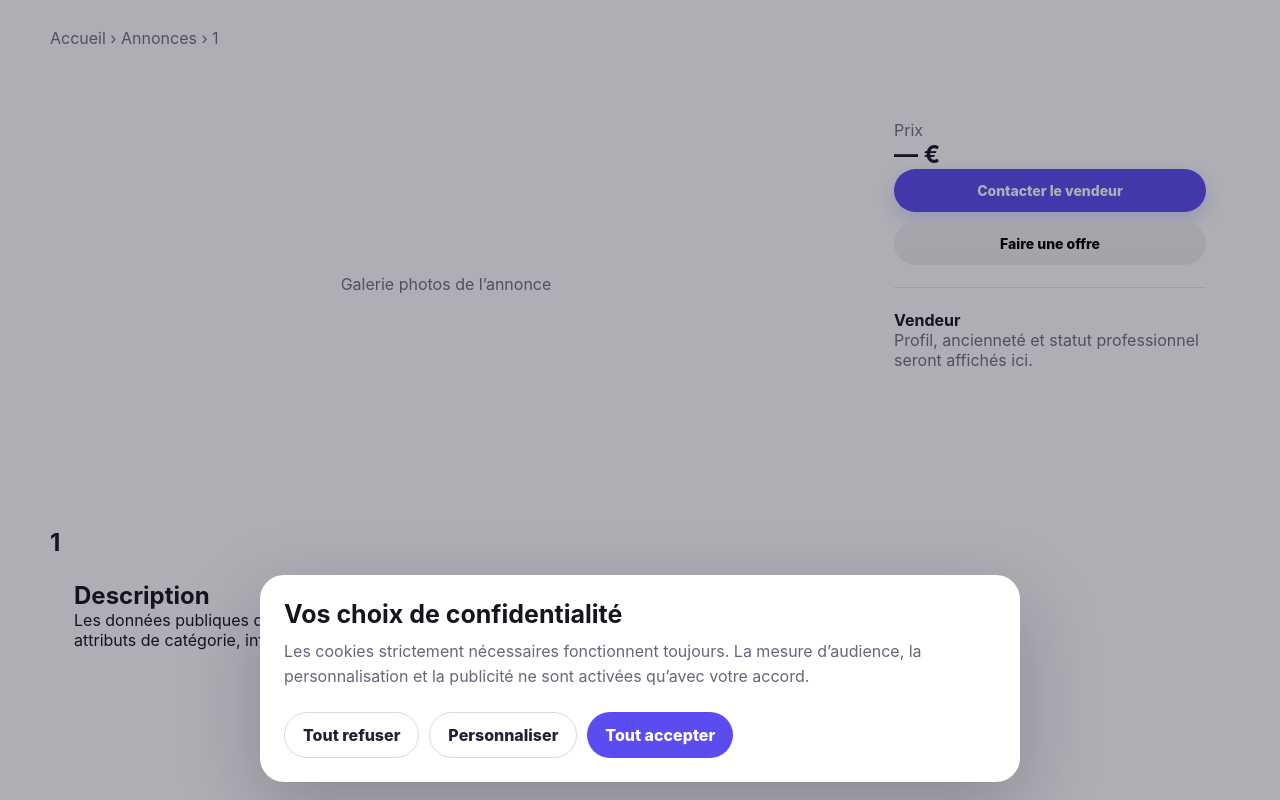
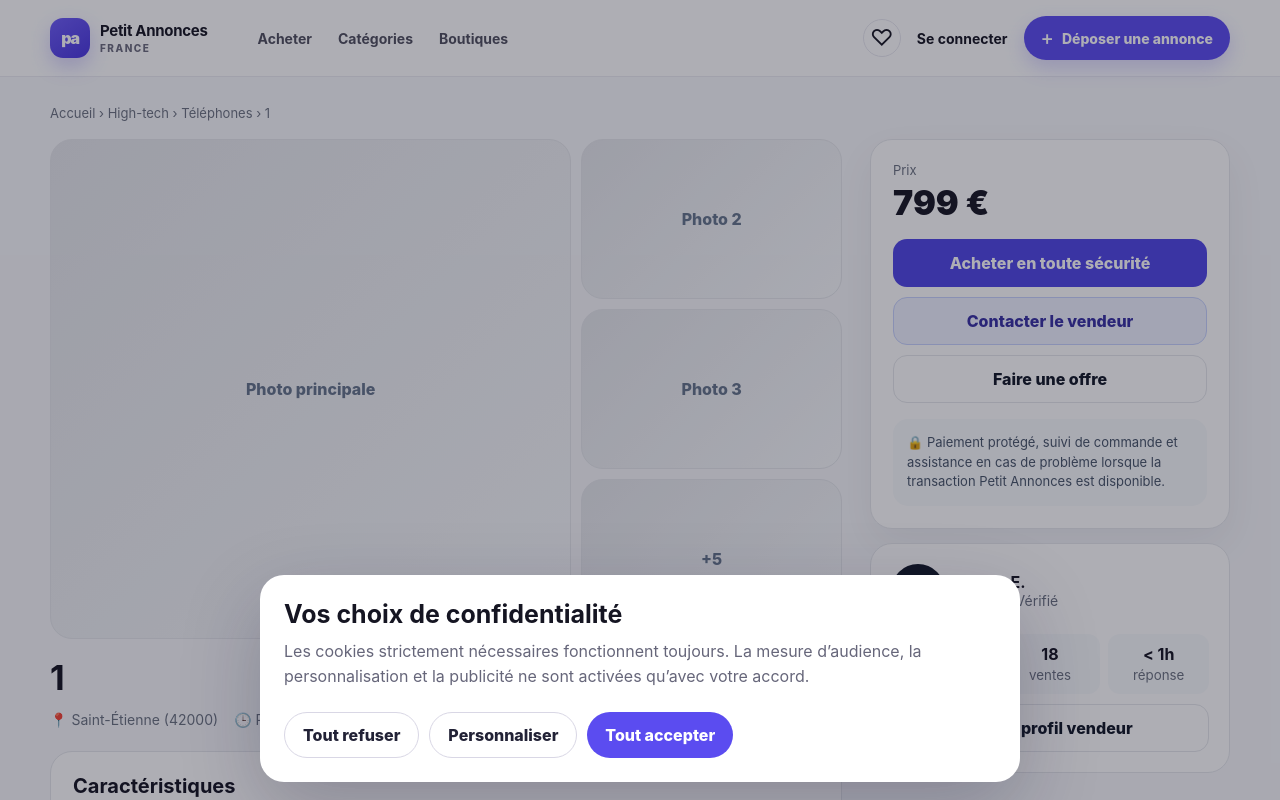
Before and after one commit to hakersoy66/petitannonces, a Next.js app in the folder apps/web/: page /annonce/1 in a window 1280 px wide. Shown: the top 800 px of the page. Built offline with nearby package versions, Linux system fonts and the light colour scheme.

Commit message:
feat(web): redesign listing detail marketplace page

```diff
--- a/apps/web/app/annonce/[slug]/page.tsx
+++ b/apps/web/app/annonce/[slug]/page.tsx
@@ -1,4 +1,6 @@
 import type { Metadata } from "next";
+import { SiteHeader } from "../../../components/site-header";
+import styles from "./page.module.css";
 
 type Props = { params: Promise<{ slug: string }> };
 
@@ -16,35 +18,133 @@ export async function generateMetadata({ params }: Props): Promise<Metadata> {
   };
 }
 
+const specs = [
+  ["État", "Très bon état"],
+  ["Marque", "Apple"],
+  ["Modèle", "iPhone 15 Pro"],
+  ["Stockage", "256 Go"],
+  ["Couleur", "Titane naturel"],
+  ["Garantie", "Oui"],
+];
+
+const related = [
+  ["iPhone 15 Pro 128 Go", "749 €"],
+  ["Samsung Galaxy S25", "699 €"],
+  ["iPhone 14 Pro Max", "679 €"],
+];
+
 export default async function ListingPage({ params }: Props) {
   const { slug } = await params;
   const title = titleFromSlug(slug);
+
   return (
-    <main className="shell" style={{ padding: "28px 0 72px" }}>
-      <nav aria-label="Fil d’Ariane" style={{ color: "#6b7280", marginBottom: 16 }}>Accueil › Annonces › {title}</nav>
-      <div style={{ display: "grid", gridTemplateColumns: "minmax(0, 1fr) 360px", gap: 28 }}>
-        <section>
-          <div className="card" style={{ minHeight: 440, display: "grid", placeItems: "center", marginBottom: 24 }}>
-            <span style={{ color: "#6b7280" }}>Galerie photos de l’annonce</span>
+    <div className={styles.page}>
+      <SiteHeader />
+      <main className={styles.shell}>
+        <nav className={styles.breadcrumb} aria-label="Fil d’Ariane">Accueil › High-tech › Téléphones › {title}</nav>
+
+        <div className={styles.layout}>
+          <section className={styles.main}>
+            <div className={styles.gallery}>
+              <div className={styles.heroImage}>Photo principale<span className={styles.photoBadge}>1 / 8 photos</span></div>
+              <div className={styles.thumbs}>
+                <div className={styles.thumb}>Photo 2</div>
+                <div className={styles.thumb}>Photo 3</div>
+                <div className={styles.thumb}>+5</div>
               </div>
+            </div>
+
+            <div className={styles.topline}>
+              <div className={styles.titleBlock}>
                 <h1>{title}</h1>
-          <div className="card" style={{ padding: 24 }}>
-            <h2>Description</h2>
-            <p>Les données publiques de cette page sont fournies par l’endpoint <code>/public/listings/:slug</code>, avec les attributs de catégorie, informations véhicule ou immobilier et DPE/GES lorsque concernés.</p>
+                <div className={styles.meta}>
+                  <span>📍 Saint-Étienne (42000)</span>
+                  <span>🕒 Publiée aujourd’hui</span>
+                  <span>👁 128 vues</span>
+                </div>
+              </div>
+              <div className={styles.actions}>
+                <button className={styles.iconBtn} type="button" aria-label="Ajouter aux favoris">♡</button>
+                <button className={styles.iconBtn} type="button" aria-label="Partager">↗</button>
+              </div>
+            </div>
+
+            <section className={styles.card}>
+              <h2>Caractéristiques</h2>
+              <div className={styles.specGrid}>
+                {specs.map(([label, value]) => (
+                  <div className={styles.spec} key={label}><small>{label}</small><strong>{value}</strong></div>
+                ))}
               </div>
             </section>
-        <aside>
-          <div className="card" style={{ padding: 24, position: "sticky", top: 96 }}>
-            <p style={{ color: "#6b7280" }}>Prix</p>
-            <h2>— €</h2>
-            <button className="button button-primary" style={{ width: "100%" }}>Contacter le vendeur</button>
-            <button className="button" style={{ width: "100%", marginTop: 10 }}>Faire une offre</button>
-            <hr style={{ margin: "22px 0", border: 0, borderTop: "1px solid #e5e7eb" }} />
-            <strong>Vendeur</strong>
-            <p style={{ color: "#6b7280" }}>Profil, ancienneté et statut professionnel seront affichés ici.</p>
+
+            <section className={styles.card}>
+              <h2>Description</h2>
+              <p className={styles.description}>iPhone en excellent état, toujours protégé par coque et verre trempé. Batterie en très bon état. Vendu avec boîte d’origine et câble.\n\nRemise en main propre possible à Saint-Étienne ou expédition via la livraison sécurisée Petit Annonces.</p>
+            </section>
+
+            <section className={styles.card}>
+              <h2>Livraison & paiement</h2>
+              <div className={styles.safety}><span>🛡️</span><div><strong>Paiement sécurisé Petit Annonces</strong><br />Votre paiement est protégé jusqu’à la bonne réception de l’article lorsque la transaction sécurisée est utilisée.</div></div>
+              <div className={styles.deliveryRows}>
+                <div className={styles.deliveryRow}><span>Remise en main propre</span><strong>Disponible</strong></div>
+                <div className={styles.deliveryRow}><span>Mondial Relay</span><strong>À partir de 4,49 €</strong></div>
+                <div className={styles.deliveryRow}><span>Colissimo</span><strong>À partir de 6,99 €</strong></div>
+              </div>
+            </section>
+
+            <section className={styles.card}>
+              <h2>Localisation</h2>
+              <div className={styles.locationBox}>Zone approximative · Saint-Étienne</div>
+            </section>
+
+            <section className={styles.card}>
+              <h2>À propos du vendeur</h2>
+              <div className={styles.sellerMini}>
+                <div className={styles.avatar}>HE</div>
+                <div><strong>Hakan E.</strong><div className={styles.meta}><span>⭐ 4,9/5</span><span>Membre depuis 2025</span><span>Identité vérifiée</span></div></div>
+              </div>
+            </section>
+
+            <section>
+              <h2>Vous pourriez aussi aimer</h2>
+              <div className={styles.related}>
+                {related.map(([name, price]) => (
+                  <article className={styles.relatedCard} key={name}>
+                    <div className={styles.relatedImage} />
+                    <div className={styles.relatedBody}><strong>{name}</strong><span>{price}</span></div>
+                  </article>
+                ))}
+              </div>
+            </section>
+          </section>
+
+          <aside className={styles.sidebar}>
+            <div className={styles.priceCard}>
+              <div className={styles.priceLabel}>Prix</div>
+              <div className={styles.price}>799 €</div>
+              <button className={styles.primary} type="button">Acheter en toute sécurité</button>
+              <button className={styles.secondary} type="button">Contacter le vendeur</button>
+              <button className={styles.ghost} type="button">Faire une offre</button>
+              <div className={styles.secure}>🔒 Paiement protégé, suivi de commande et assistance en cas de problème lorsque la transaction Petit Annonces est disponible.</div>
+            </div>
+
+            <div className={styles.sellerCard}>
+              <div className={styles.sellerHead}><div className={styles.avatar}>HE</div><div><strong>Hakan E.</strong><div className={styles.meta}><span>⭐ 4,9</span><span>Vérifié</span></div></div></div>
+              <div className={styles.sellerStats}>
+                <div><b>24</b><small>annonces</small></div>
+                <div><b>18</b><small>ventes</small></div>
+                <div><b>&lt; 1h</b><small>réponse</small></div>
+              </div>
+              <button className={styles.ghost} type="button">Voir le profil vendeur</button>
             </div>
           </aside>
         </div>
       </main>
+
+      <div className={styles.mobileBar}>
+        <div className={styles.mobileBarInner}><div><small>Prix</small><strong>799 €</strong></div><button type="button">Contacter</button></div>
+      </div>
+    </div>
   );
 }
```
Lines whose indentation alone changed are shown as unchanged.
